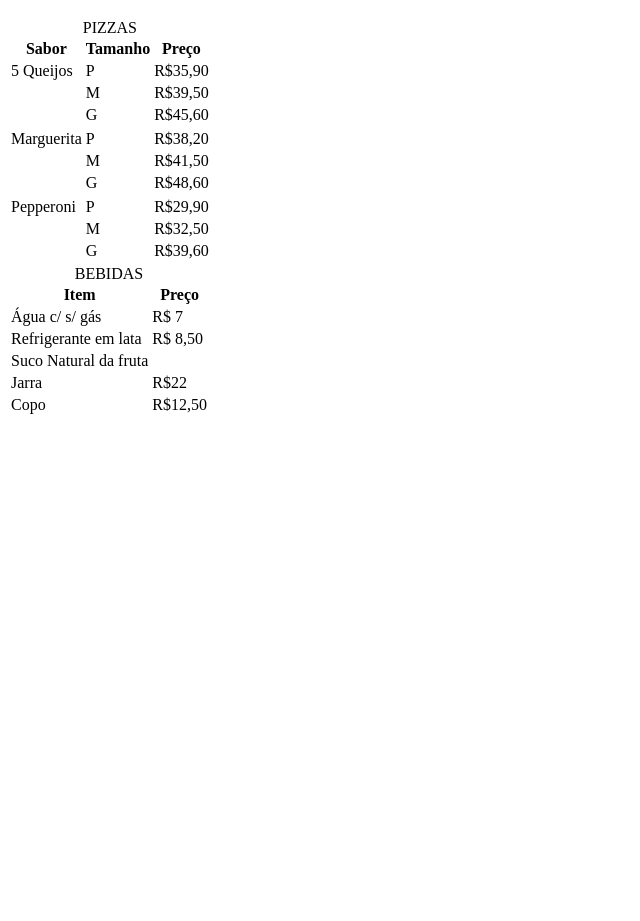
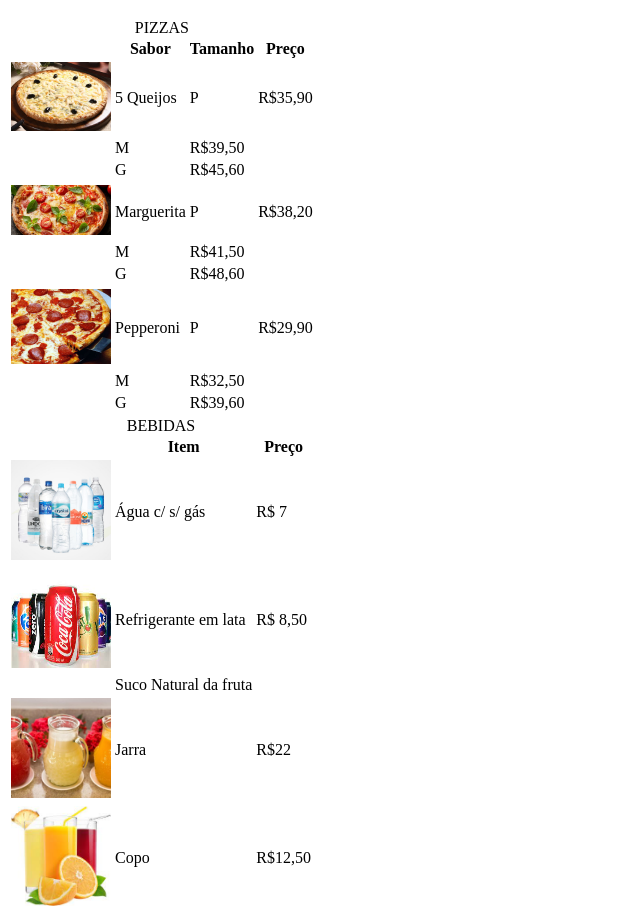
Before and after one commit to ibmignatyeva/aula-03, a plain HTML site: page index.html in a window 1280 px wide. Shown: the part 61-982 px from the top of the page, without its empty margins (0-640 px from the left). Before the commit the page ends 800 px from the top, so only its background shows below. Drawn offline with Linux system fonts and the light colour scheme.

Commit message:
added extra pictures and placed img on <td>

```diff
--- a/index.html
+++ b/index.html
@@ -8,16 +8,26 @@
   </head>
   <body>
     <h1>Menu</h1>
+
     <table>
       <caption>
         PIZZAS
       </caption>
       <tr>
+        <th></th>
         <th>Sabor</th>
         <th>Tamanho</th>
         <th>Preço</th>
       </tr>
       <tr>
+        <td>
+          <img
+            src="./images/pizza-5-queijos.jpg"
+            alt="pizza 5 quijos"
+            width="100"
+            hieght="100"
+          />
+        </td>
         <td>5 Queijos</td>
         <td>P</td>
         <td>R$35,90</td>
@@ -34,6 +44,14 @@
       </tr>
       <tr></tr>
       <tr>
+        <td>
+          <img
+            src="./images/pizza-marguerita.jpg"
+            alt="pizza marguerita"
+            width="100"
+            hieght="100"
+          />
+        </td>
         <td>Marguerita</td>
         <td>P</td>
         <td>R$38,20</td>
@@ -50,6 +68,14 @@
       </tr>
       <tr></tr>
       <tr>
+        <td>
+          <img
+            src="./images/Pizza-Pepperoni.jpg"
+            alt="pizza pepperoni"
+            width="100"
+            hieght="100"
+          />
+        </td>
         <td>Pepperoni</td>
         <td>P</td>
         <td>R$29,90</td>
@@ -71,32 +97,66 @@
         BEBIDAS
       </caption>
       <tr>
+        <th></th>
         <th>Item</th>
 
         <th>Preço</th>
       </tr>
       <tr>
+        <td>
+          <img
+            src="./images/agua.jpg"
+            alt="garrafa de água"
+            width="100"
+            height="100"
+          />
+        </td>
         <td>Água c/ s/ gás</td>
 
         <td>R$ 7</td>
       </tr>
       <tr>
+        <td>
+          <img
+            src="./images/refrigerante.jpeg"
+            alt="refrigerantes"
+            width="100"
+            height="100"
+          />
+        </td>
         <td>Refrigerante em lata</td>
 
         <td>R$ 8,50</td>
       </tr>
 
       <tr>
+        <td></td>
         <td>Suco Natural da fruta</td>
         <td></td>
       </tr>
 
       <tr>
+        <td>
+          <img
+            src="./images/suco em jarra.jfif"
+            alt="suco em jarra"
+            width="100"
+            height="100"
+          />
+        </td>
         <td>Jarra</td>
         <td>R$22</td>
       </tr>
 
       <tr>
+        <td>
+          <img
+            src="./images/suco em copo.jpeg"
+            alt="suco em copo"
+            width="100"
+            height="100"
+          />
+        </td>
         <td>Copo</td>
         <td>R$12,50</td>
       </tr>
```
Also changed, not shown: images/agua.jpg (added), images/refrigerante.jpeg (added), images/suco em copo.jpeg (added), images/suco em jarra.jfif (added).
